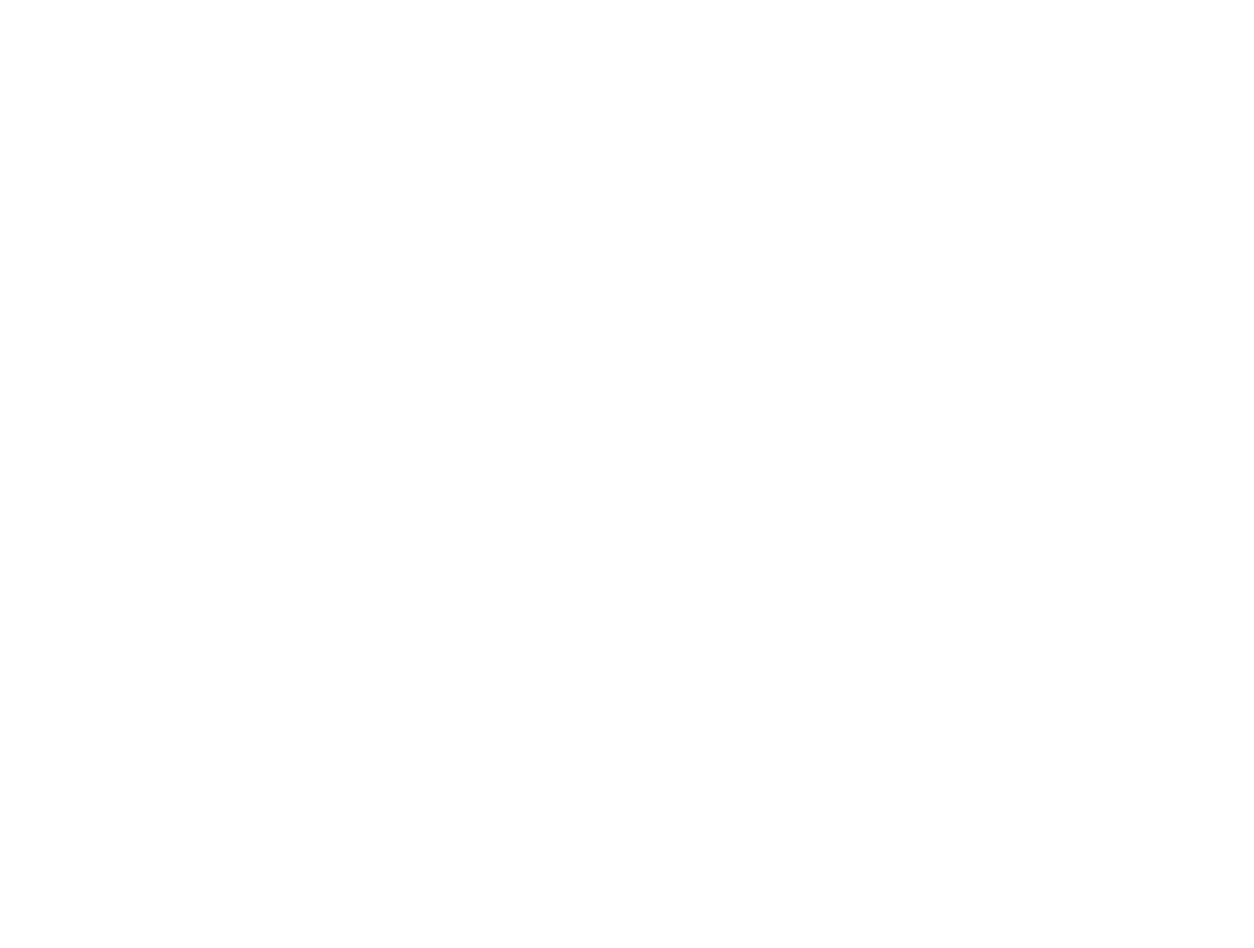
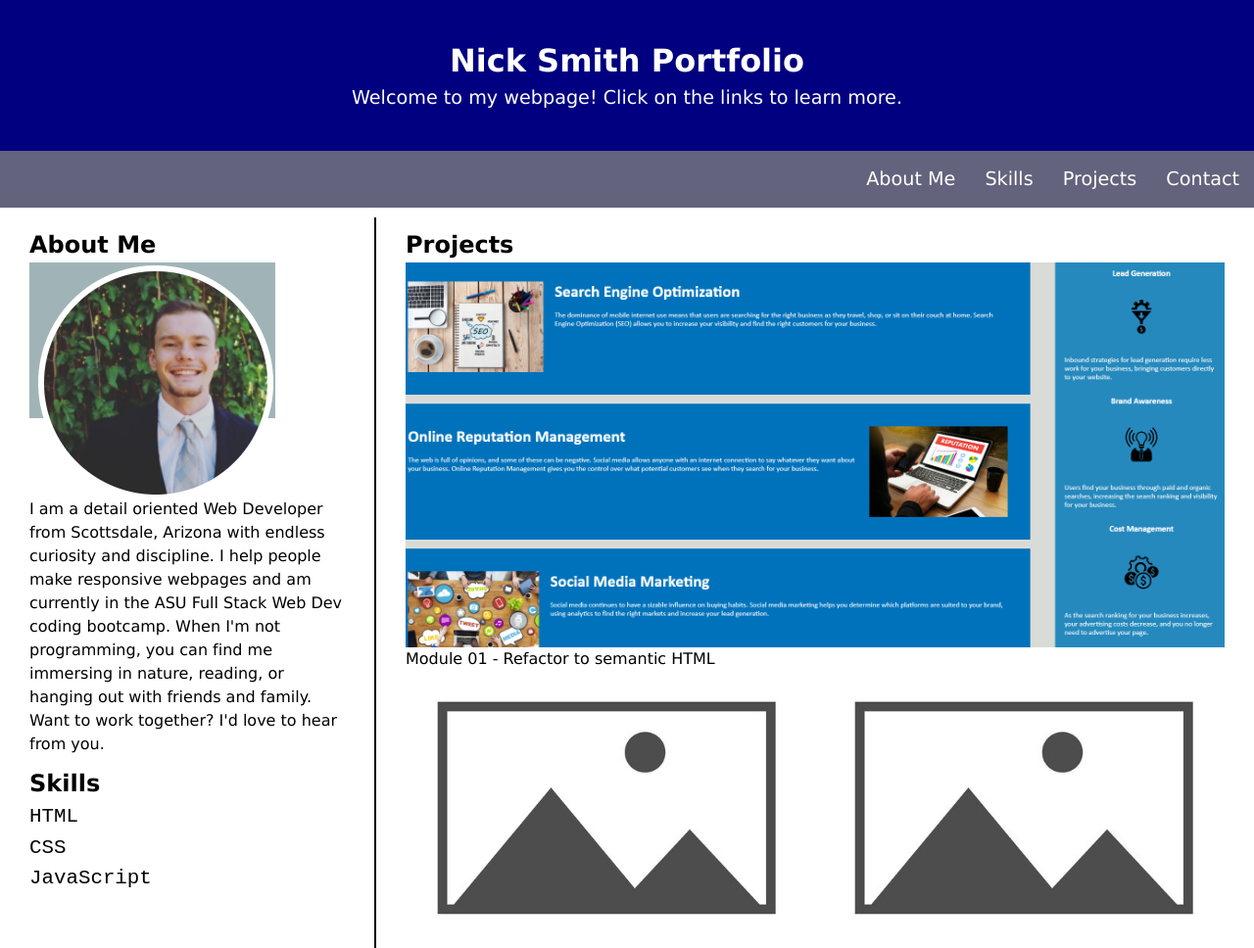
Before and after one commit to nicklearning/nick-smith-portfolio, a plain HTML site: page index.html in a window 1280 px wide. Shown: the top 968 px of the page at 98% size. Before the commit the page ends 800 px from the top, so only its background shows below. Drawn offline with Linux system fonts and the light colour scheme.

Commit message:
add content and style

```diff
--- a/assets/css/reset.css
+++ b/assets/css/reset.css
@@ -0,0 +1,80 @@
+/* CSS Reset Boilerplate from https://dev.to/hankchizljaw/a-modern-css-reset-6p3 */
+
+/* Box sizing rules */
+*,
+*::before,
+*::after {
+    box-sizing: border-box;
+}
+
+/* Remove default padding */
+ul[class],
+ol[class] {
+    padding: 0;
+}
+
+/* Remove default margin */
+body,
+h1,
+h2,
+h3,
+h4,
+p,
+ul[class],
+ol[class],
+li,
+figure,
+figcaption,
+blockquote,
+dl,
+dd {
+    margin: 0;
+}
+
+/* Set core body defaults */
+body {
+    min-height: 100vh;
+    scroll-behavior: smooth;
+    text-rendering: optimizeSpeed;
+    line-height: 1.5;
+}
+
+/* Remove list styles on ul, ol elements with a class attribute */
+ul[class],
+ol[class] {
+    list-style: none;
+}
+
+/* A elements that don't have a class get default styles */
+a:not([class]) {
+    text-decoration-skip-ink: auto;
+}
+
+/* Make images easier to work with */
+img {
+    max-width: 100%;
+    display: block;
+}
+
+/* Natural flow and rhythm in articles by default */
+article>*+* {
+    margin-top: 1em;
+}
+
+/* Inherit fonts for inputs and buttons */
+input,
+button,
+textarea,
+select {
+    font: inherit;
+}
+
+/* Remove all animations and transitions for people that prefer not to see them */
+@media (prefers-reduced-motion: reduce) {
+    * {
+        animation-duration: 0.01ms !important;
+        animation-iteration-count: 1 !important;
+        transition-duration: 0.01ms !important;
+        scroll-behavior: auto !important;
+    }
+}
--- a/assets/css/style.css
+++ b/assets/css/style.css
@@ -0,0 +1,113 @@
+* {
+    box-sizing: border-box;
+}
+
+/* Style the body */
+body {
+    font-family: 'Lucida Sans', 'Lucida Sans Regular', 'Lucida Grande', 'Lucida Sans Unicode', Geneva, Verdana, sans-serif;
+}
+
+header {
+    color: white;
+    background-color: navy;
+    text-align: center;
+    padding: 3%;
+}
+
+header p {
+    font-size: 1.2rem;
+}
+
+nav {
+    display: flex;
+    background-color: rgb(99, 99, 125);
+    justify-content: flex-end;
+}
+
+nav a {
+    color: white;
+    padding: 15px 15px;
+    text-decoration: none;
+    text-align: center;
+    font-size: 1.2rem;
+}
+
+nav a:hover {
+    background-color: rgb(249, 249, 251);
+    color: black;
+}
+
+.content {
+    display: flex;
+    flex-wrap: wrap;
+}
+
+.left-side {
+    width: 30%;
+    padding: 0px 30px;
+    border-right: 2px solid black;
+    margin: 10px 0px;
+}
+
+.left-side h2 {
+    margin-top: 10px;
+}
+
+ul {
+    list-style: square;
+    font-family: monospace;
+    font-size: 1.3rem;
+}
+
+.right-side {
+    width: 70%;
+    padding: 0px 30px;
+    margin: 10px 0px;
+}
+
+.right-side h2 {
+    margin-top: 10px;
+}
+
+.project-gallery {
+    display: flex;
+    flex-wrap: wrap;
+    justify-content: space-between;
+}
+
+.project{
+    width: 49%;
+}
+
+#first-project-img {
+    width: 100%;
+}
+
+
+
+@media (max-width: 992px) {
+
+    nav,
+    .content {
+        flex-direction: column;
+    }
+
+    .left-side {
+        width: 100%;
+        border: none;
+    }
+
+    .right-side {
+        width: 100%;
+    }
+}
+
+@media (max-width: 769px) {
+    .project-gallery{
+        flex-direction: column;
+    }
+
+    .project {
+        width: 100%;
+    }
+}
--- a/index.html
+++ b/index.html
@@ -1,11 +1,79 @@
 <!DOCTYPE html>
 <html lang="en">
+
 <head>
     <meta charset="UTF-8">
     <meta name="viewport" content="width=device-width, initial-scale=1.0">
-    <title>Document</title>
+    <link rel="stylesheet" type="text/css" href="./assets/css/reset.css">
+    <link rel="stylesheet" type="text/css" href="./assets/css/style.css">
+    <title>Nick Smith Portfolio</title>
 </head>
+
 <body>
+    <!-- Header -->
+    <header>
+        <h1>Nick Smith Portfolio</h1>
+        <p>Welcome to my webpage! Click on the links to learn more.</p>
+
+    </header>
+
+    <!-- Navigation Bar -->
+    <nav>
+        <a href="#">About Me</a>
+        <a href="#">Skills</a>
+        <a href="#">Projects</a>
+        <a href="#">Contact</a>
+    </nav>
+
+    <section class="content">
+        <section class="left-side">
+            <h2>About Me</h2>
+            <img src="./assets/images/headshot.PNG" alt="Photo of me.">
+            <p>I am a detail oriented Web Developer from Scottsdale, Arizona with endless curiosity and discipline. I
+                help people make responsive
+                webpages and am currently in the ASU Full Stack Web Dev coding bootcamp. When I'm not programming, you
+                can find me immersing in nature, reading, or hanging out with friends and family.
+                Want to work together? I'd love to hear from you.</p>
+            <h2>Skills</h2>
+            <ul class="skill-list">
+                <li>HTML</li>
+                <li>CSS</li>
+                <li>JavaScript</li>
+            </ul>
+        </section>
+        <section class="right-side">
+            <h2>Projects</h2>
+            <section class="project-gallery">
+                <figure>
+                    <img id="first-project-img" src="./assets/images/module01 project.PNG"
+                        alt="Horiseon code refactor project.">
+                    <figcaption>Module 01 - Refactor to semantic HTML</figcaption>
+                </figure>
+                <figure class="project">
+                    <img src="./assets/images/placeholder.jpg"
+                        alt="placeholder image">
+                    <figcaption>Placeholder image</figcaption>
+                </figure>
+                <figure class="project">
+                    <img src="./assets/images/placeholder.jpg"
+                        alt="placeholder image">
+                    <figcaption>Placeholder image</figcaption>
+                </figure>
+                <figure class="project">
+                    <img src="./assets/images/placeholder.jpg"
+                        alt="placeholder image">
+                    <figcaption>Placeholder image</figcaption>
+                </figure>
+                <figure class="project">
+                    <img src="./assets/images/placeholder.jpg"
+                        alt="placeholder image">
+                    <figcaption>Placeholder image</figcaption>
+                </figure>
+            </section>
+        </section>
+    </section>
+
 
 </body>
+
 </html>
```
Also changed, not shown: assets/images/headshot.PNG (added), assets/images/module01 project.PNG (added), assets/images/placeholder.jpg (added).
